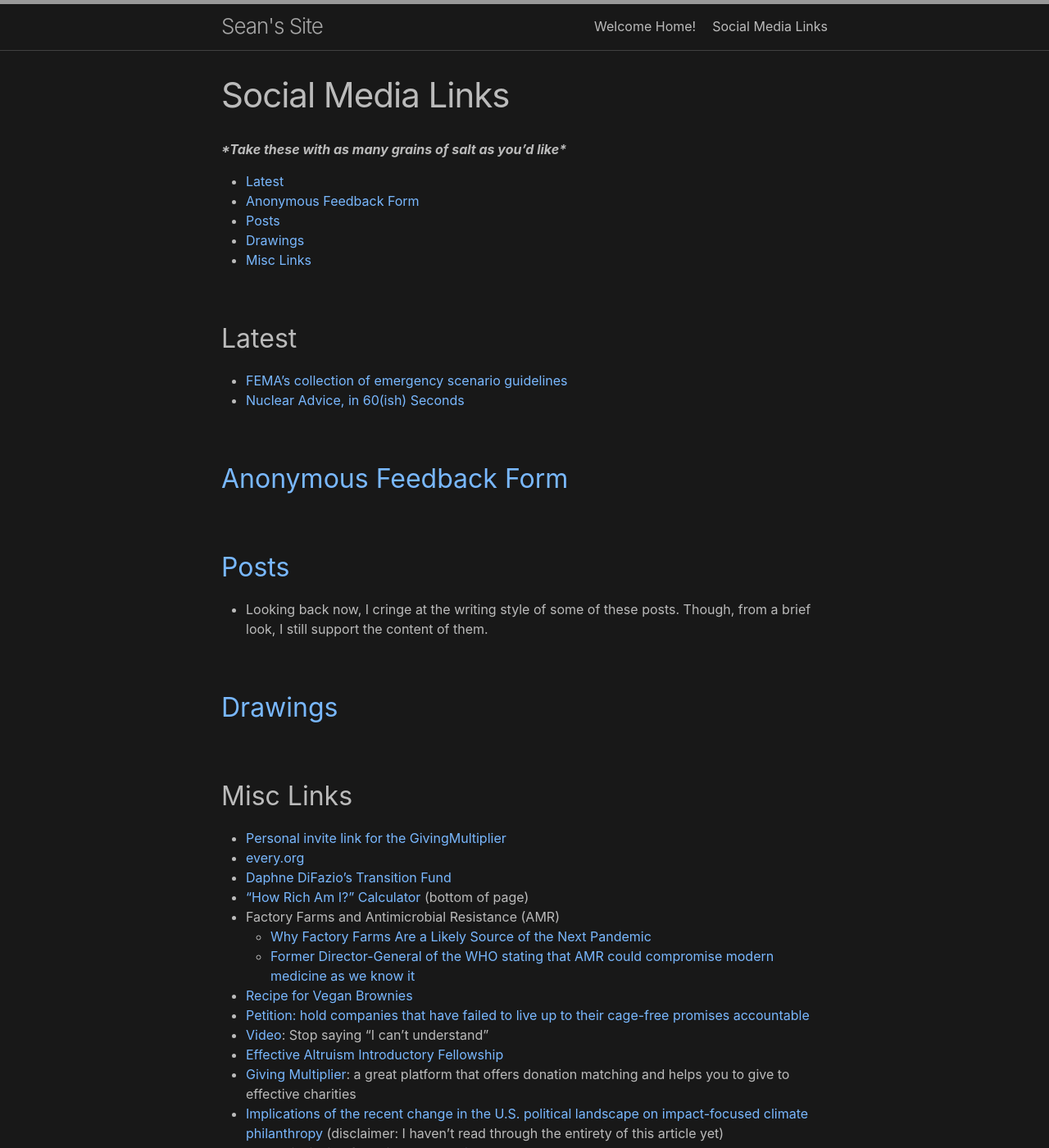
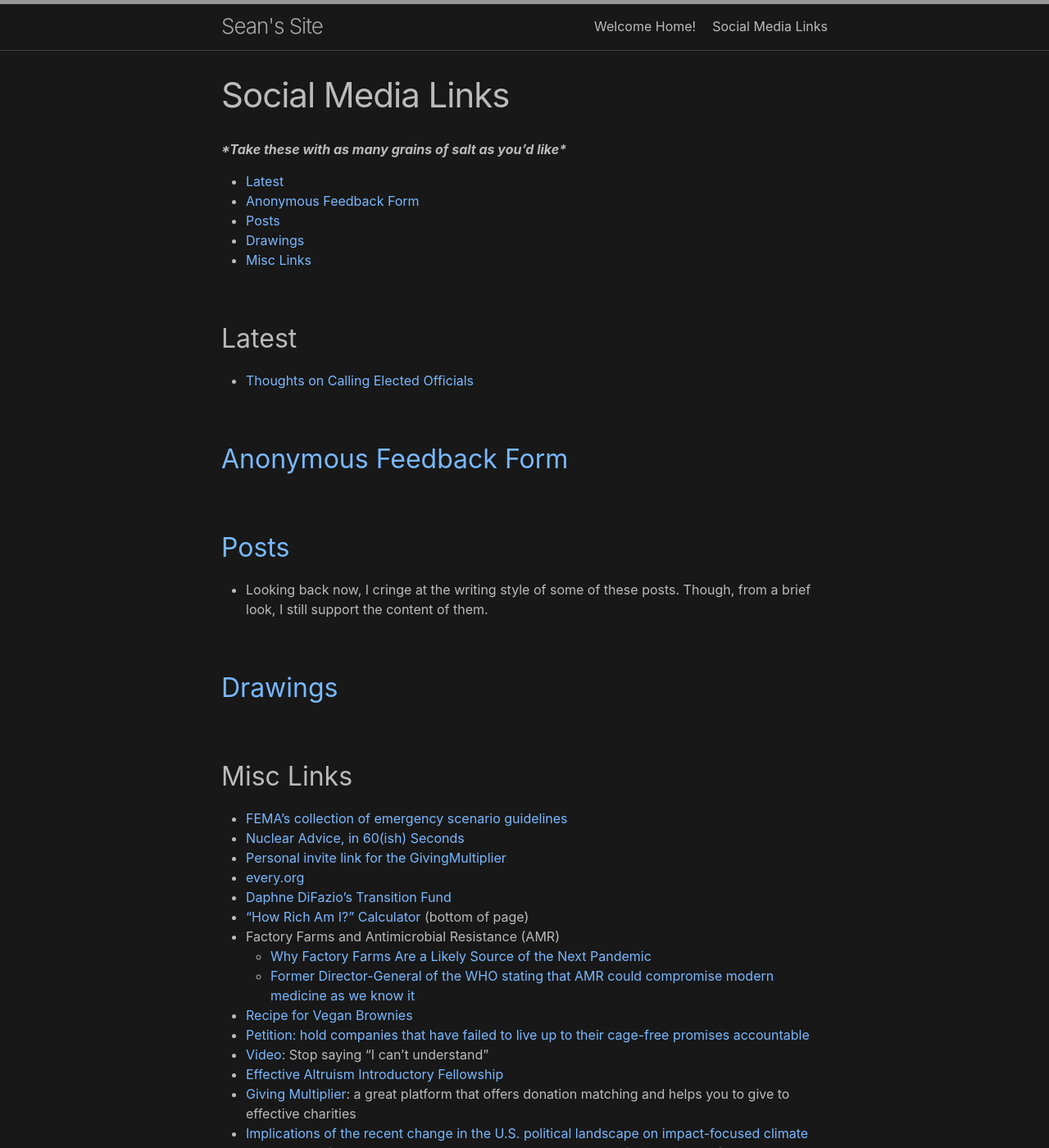
Before and after one commit to TheSre/TheSre.github.io, a Jekyll site: the page built from socialsHub.md, in a window 1280 px wide and 1400 px high. Shown: the whole window at 82% size. Built offline with Jekyll 4.4.1, drawn with Linux system fonts in a browser that asks for light colours.

Commit message:
added to soc hub

```diff
--- a/socialsHub.md
+++ b/socialsHub.md
@@ -8,9 +8,7 @@ layout: page
 {:toc}
 
 ## Latest
-
-- [FEMA's collection of emergency scenario guidelines](https://www.ready.gov/sites/default/files/2021-01/ready_full-suite_hazard-info-sheets.pdf)
-- [Nuclear Advice, in 60(ish) Seconds](https://nuclearadvice.org/)
+- [Thoughts on Calling Elected Officials](calling_officials.md)
 
 ## [Anonymous Feedback Form](https://www.cognitoforms.com/Independent40/anonymousfeedbackforsean)
 ## [Posts](https://thesre.github.io/oldSite/posts/)
```
Also changed, not shown: other parts of socialsHub.md (+2 -0 lines).
